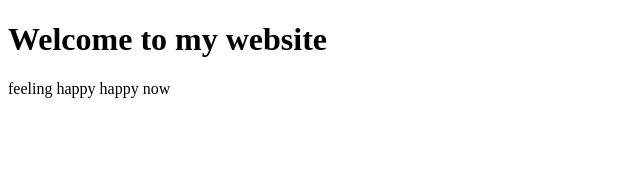
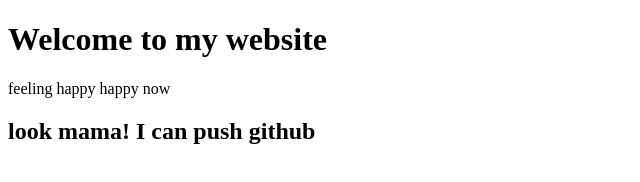
Before and after one commit to Bhowmik-puja/my-first-website, a plain HTML site: page index.html in a window 1280 px wide. Shown: the whole page, without its empty margins (0-640 px from the left). Drawn offline with Linux system fonts and the light colour scheme.

Commit message:
learned github

```diff
--- a/index.html
+++ b/index.html
@@ -8,5 +8,6 @@
 <body>
     <h1>Welcome to my website</h1>
     <p>feeling happy happy now</p>
+    <h2>look mama! I can push github</h2>
 </body>
 </html>
```
